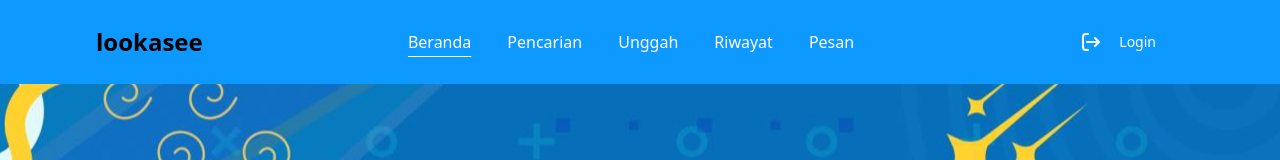
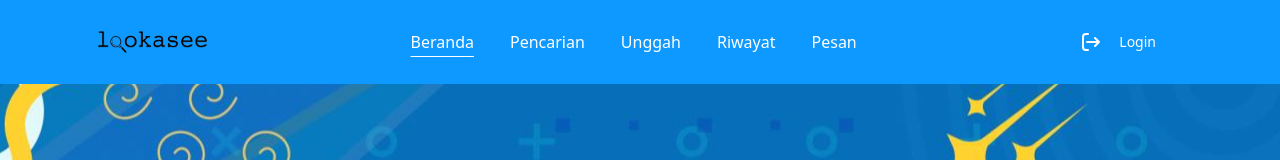
Before and after one commit to Atria23/lookasee, a React (Vite) app: page / in a window 1280 px wide. Shown: the top 160 px of the page. Built offline with nearby package versions, Linux system fonts and the light colour scheme; no server answers; the database is empty.

Commit message:
repair nav

```diff
--- a/src/Components/common/Nav.jsx
+++ b/src/Components/common/Nav.jsx
@@ -53,8 +53,8 @@ export default function Nav() {
     <>
       <nav className="fixed w-full bg-utama z-50">
         <div className="flex mx-0 sm:mx-20 justify-between items-center p-4">
-          <a onClick={() => navigate("/")} className="text-2xl font-bold cursor-pointer">lookasee</a>
-
+          {/* <a onClick={() => navigate("/")} className="text-2xl font-bold cursor-pointer">lookasee</a> */}
+          <a onClick={() => navigate("/")} className="text-2xl font-bold cursor-pointer"><img src='/images/logo-lookasee.png' className='w-28'></img></a>
           <div className="hidden items-center justify-between hidden w-full md:flex md:w-auto md:order-1" id="navbar-sticky">
             <ul className="flex flex-col gap-x-1 p-4 md:p-0 mt-4 font-medium border border-gray-100 rounded-lg bg-gray-50 md:space-x-8 rtl:space-x-reverse md:flex-row md:mt-0 md:border-0 md:bg-utama">
               <li>
--- a/src/Components/common/NavUser.jsx
+++ b/src/Components/common/NavUser.jsx
@@ -118,7 +118,8 @@ const Nav = () => {
         <>
             <nav className="fixed w-full bg-utama z-50">
                 <div className="flex mx-0 sm:mx-20 justify-between items-center p-4">
-                    <a onClick={() => navigate("/")} className="text-2xl font-bold cursor-pointer">lookasee</a>
+                    {/* <a onClick={() => navigate("/")} className="text-2xl font-bold cursor-pointer">lookasee</a> */}
+                    <a onClick={() => navigate("/")} className="text-2xl font-bold cursor-pointer"><img src='/images/logo-lookasee.png' className='w-28'></img></a>
 
                     <div className="hidden items-center justify-between hidden w-full md:flex md:w-auto md:order-1" id="navbar-sticky">
                         <ul className="flex flex-col gap-x-1 p-4 md:p-0 mt-4 font-medium border border-gray-100 rounded-lg bg-gray-50 md:space-x-8 rtl:space-x-reverse md:flex-row md:mt-0 md:border-0 md:bg-utama">
```
Also changed, not shown: public/images/logo-lookasee.png (added).
